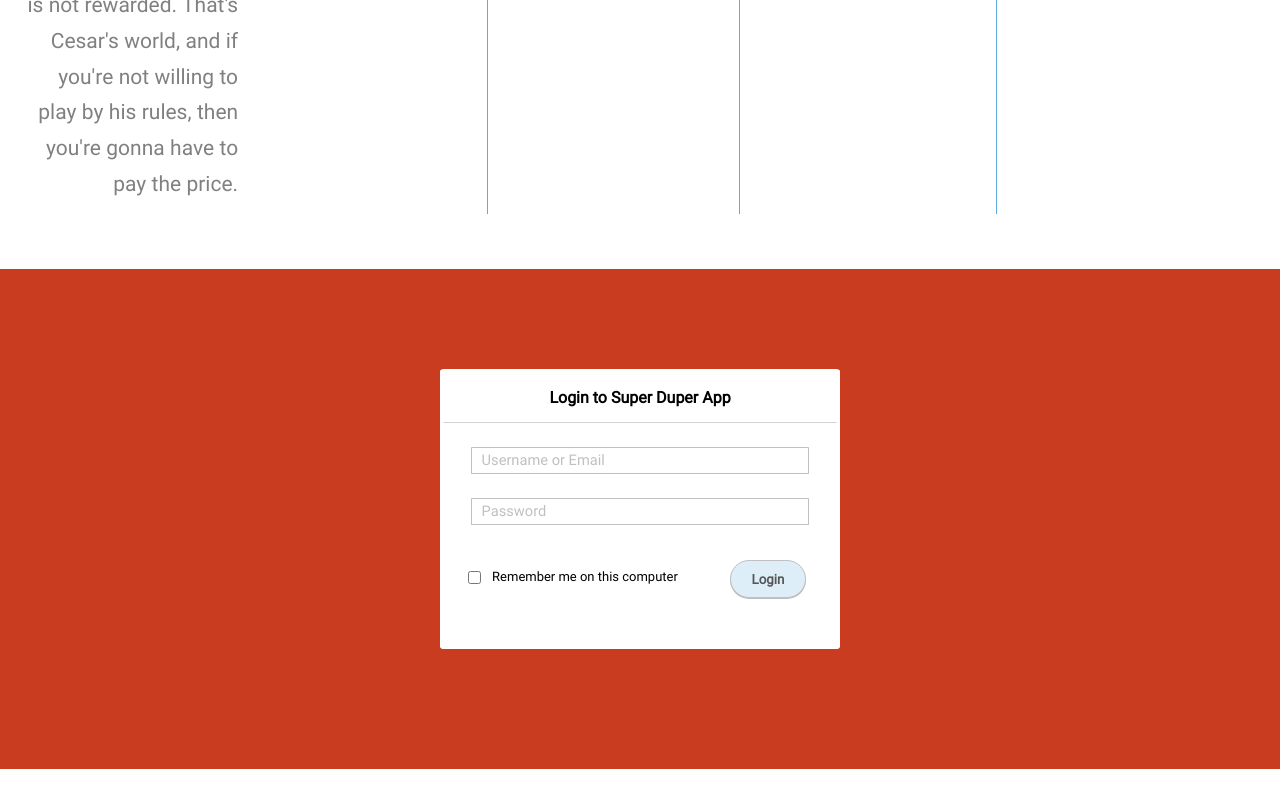
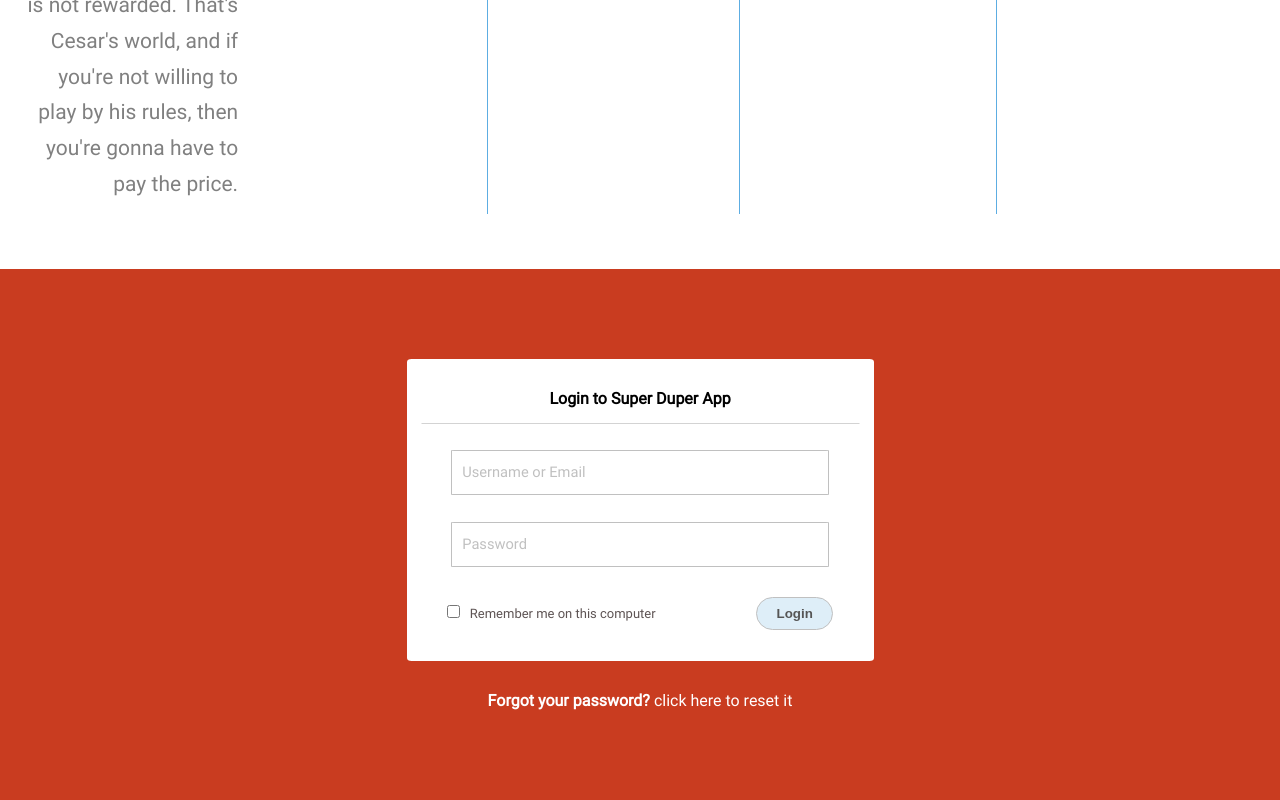
Before and after one commit to Eliecer66/template-training, a plain HTML site: page index.html in a window 1280 px wide. Shown: the part 1580-2380 px from the top of the page. Before the commit the page ends 2349 px from the top, so only its background shows below. Drawn offline with Linux system fonts and the light colour scheme.

Commit message:
Fixed sectionIII

```diff
--- a/css/styles.css
+++ b/css/styles.css
@@ -315,53 +315,46 @@ td p span {
     bottom:52px;
     left: 80px;
 }
-/*
- *Section three
- */
+
+/*Section three*/
+
 .sectionIII {
     background-color: #c93c20 ;
-    height: 500px;
     display: flex;
-    justify-content: center;
-    padding: 100px;
+    padding: 7%;
+    flex-direction: column;
+    align-items: center;
 }
 form {
     background-color: white;
     display: flex;
     flex-direction: column;
-    width: 400px;
-    height: 280px;
     border-style:outset;
     border-color: transparent;
     border-radius: 1%;
+    padding: 1%;
 }
 .user, .password {
-    padding: 5px 10px;
+    padding: 14px 10px;
     margin: 3% 7% ;
-    height: 10%;
     border-style:solid;
     border-color: silver;
     border-width: thin;
     border-radius: 1%;
 }
 form span {
-    margin-right: 12%;
-    position: relative;
-    bottom:2px;
-    border-style: solid transparent;
-    margin-left: 8px;
     border-width: thin;
     font-size: small;
-    padding: 1%;
+    margin-left: 10px;
     font-family: roboto;
+    color: #5e5454;
 
 }
 .fondo {
-    margin: 4% 4.5%;
-    height: 25%;
-    padding: 1%;
-    border-style: solid;
-    border-color: transparent;
+    padding: 4% 6%;
+    display: flex;
+    justify-content: space-between;
+    align-items: baseline;
 }
 legend {
     font-family: roboto;
@@ -375,18 +368,20 @@ legend {
     border-style: solid;
 }
 .boton {
-    margin: 0% 1%;
+    margin: 0% 0% 0% 13%;
+    padding: 2% 5%;
     border-style:solid;
-    font-family: roboto;
     font-weight: 600;
     color: #555555;
     border-width: thin;
     border-radius: 50px;
     background-color: #deeef8;
     border-color: silver;
-    box-shadow: 0px 1px silver;
-    height: 70%;
-    width: 22%;
+}
+.reset-link {
+    color: white;
+    margin-top: 30px;
+    font-family: roboto;
 }
 ::placeholder {
     font-family: roboto;
--- a/index.html
+++ b/index.html
@@ -88,10 +88,13 @@
       <input class="user" type="text" placeholder="Username or Email" name="Username" size="50">
       <input class="password" type="text" placeholder="Password" name="Password" size="50" >
       <div class="fondo">
-        <input type="checkbox" name="recordatorio"><span>Remember me on this computer</span>
+        <div><input type="checkbox" name="recordatorio"><span>Remember me on this computer</span></div>
         <input class="boton" type="submit" value="Login">
       </div>
     </form>
+    <div>
+      <p class="reset-link"><strong> Forgot your password?</strong> click here to reset it</p>
+    </div>
   </section>
 </body>
 </html>
```
